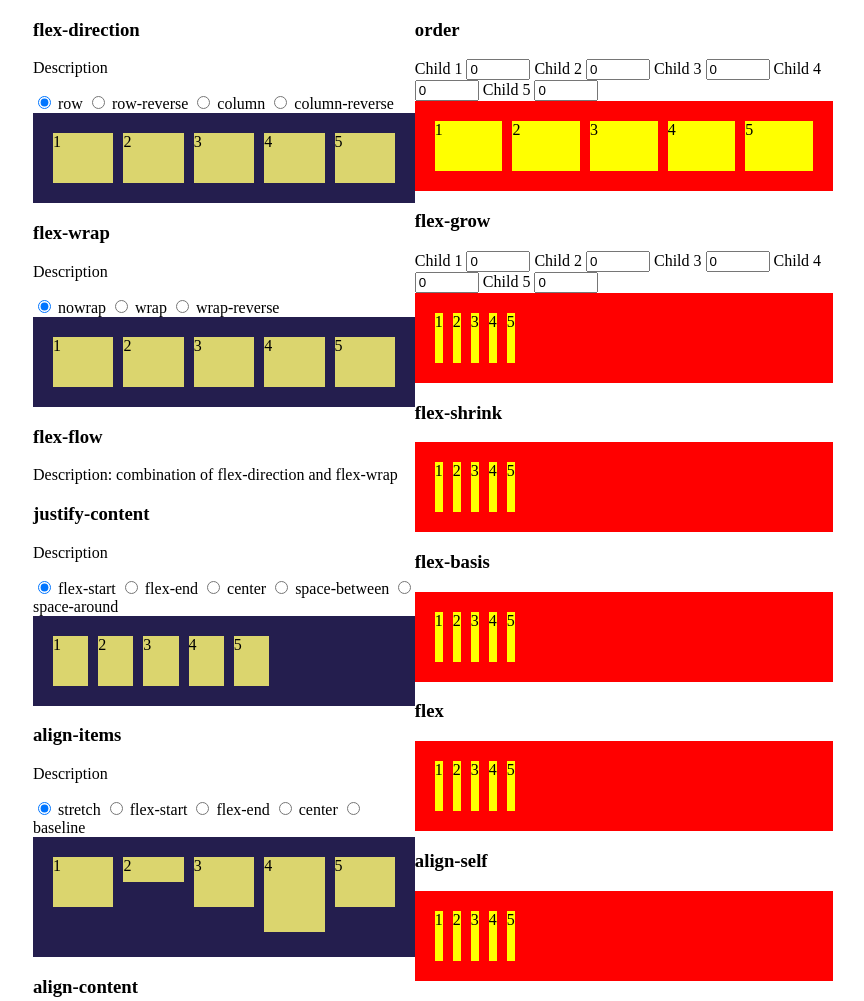
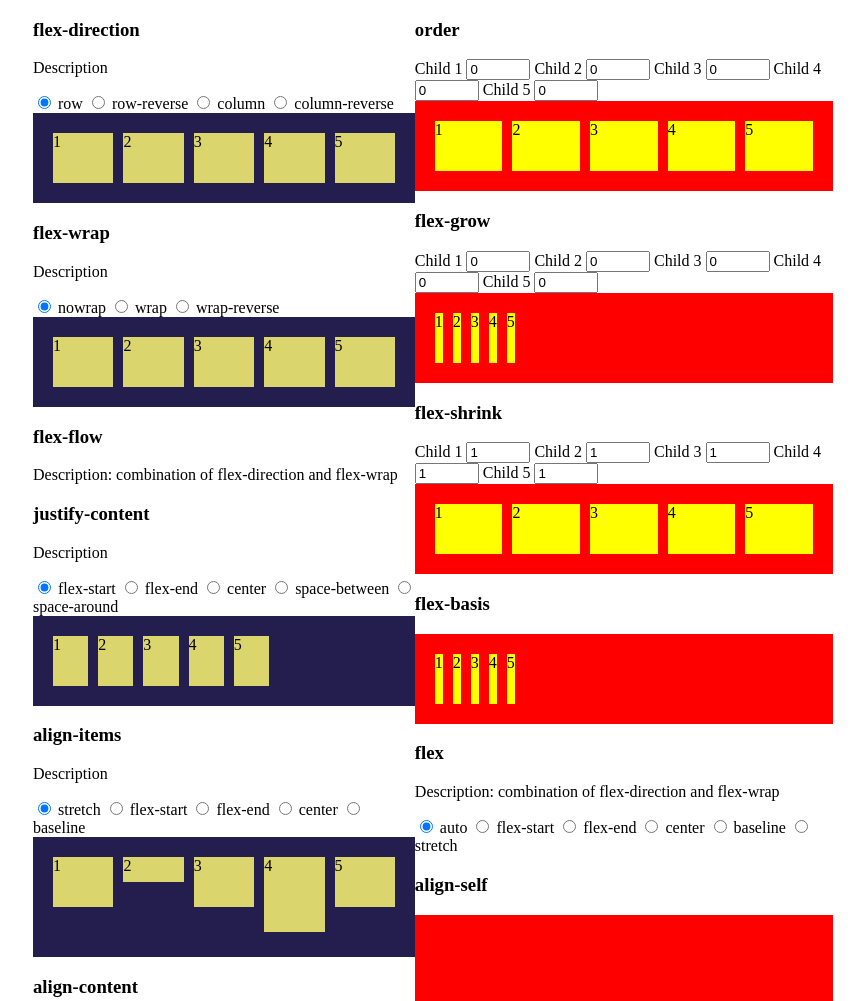
Before and after one commit to shawnthetaylor/flexbox, a plain HTML site: page index.html in a window 1280 px wide. Shown: the top 1001 px of the page, without its empty margins (207-1071 px from the left). Drawn offline with Linux system fonts and the light colour scheme.

Commit message:
Added more examples for children of flex containers

```diff
--- a/flexbox.js
+++ b/flexbox.js
@@ -27,3 +27,24 @@ function updateChildFlexGrow(e) {
 flexGrow.forEach(input => {
   input.addEventListener('change', updateChildFlexGrow);
 });
+
+const flexShrink = document.querySelectorAll('.children .flex-shrink input[type="number"]');
+
+function updateChildFlexShrink(e) {
+  document.documentElement.style.setProperty(`--flex-shrink-c${this.dataset.child}`, parseInt(this.value));
+}
+
+flexShrink.forEach(input => {
+  input.addEventListener('change', updateChildFlexShrink);
+});
+
+const alignSelf = document.querySelectorAll('.children .align-self input[type="radio"]');
+console.log(alignSelf);
+
+function updateAlignSelf(e) {
+  document.documentElement.style.setProperty('--align-self-c3', this.value);
+}
+
+alignSelf.forEach(input => {
+  input.addEventListener('change', updateAlignSelf);
+});
--- a/index.html
+++ b/index.html
@@ -227,8 +227,28 @@
             <li>5</li>
           </ul>
         </div>
-        <h3>flex-shrink</h3>
-        <div class='demo'>
+        <div class='demo flex-shrink'>
+          <h3>flex-shrink</h3>
+          <label>
+            Child 1
+            <input type='number' data-child='1' value='1' min='0' max='100'>
+          </label>
+          <label>
+            Child 2
+            <input type='number' data-child='2' value='1' min='0' max='100'>
+          </label>
+          <label>
+            Child 3
+            <input type='number' data-child='3' value='1' min='0' max='100'>
+          </label>
+          <label>
+            Child 4
+            <input type='number' data-child='4' value='1' min='0' max='100'>
+          </label>
+          <label>
+            Child 5
+            <input type='number' data-child='5' value='1' min='0' max='100'>
+          </label>
           <ul>
             <li>1</li>
             <li>2</li>
@@ -237,8 +257,8 @@
             <li>5</li>
           </ul>
         </div>
-        <h3>flex-basis</h3>
         <div class='demo'>
+          <h3>flex-basis</h3>
           <ul>
             <li>1</li>
             <li>2</li>
@@ -247,18 +267,36 @@
             <li>5</li>
           </ul>
         </div>
-        <h3>flex</h3>
         <div class='demo'>
-          <ul>
-            <li>1</li>
-            <li>2</li>
-            <li>3</li>
-            <li>4</li>
-            <li>5</li>
-          </ul>
+          <h3>flex</h3>
+          <p>Description: combination of flex-direction and flex-wrap</p>
         </div>
-        <h3>align-self</h3>
-        <div class='demo'>
+        <div class='demo align-self'>
+          <label>
+            <input type='radio' data-rule='align-self' value='auto' name='align-s' checked>
+           auto
+          </label>
+          <label>
+            <input type='radio' data-rule='align-self' value='flex-start' name='align-s'>
+            flex-start
+          </label>
+          <label>
+            <input type='radio' data-rule='align-self' value='flex-end' name='align-s'>
+            flex-end
+          </label>
+          <label>
+            <input type='radio' data-rule='align-self' value='center' name='align-s'>
+            center
+          </label>
+          <label>
+            <input type='radio' data-rule='align-self' value='baseline' name='align-s'>
+            baseline
+          </label>
+          <label>
+            <input type='radio' data-rule='align-self' value='stretch' name='align-s'>
+            stretch
+          </label>
+          <h3>align-self</h3>
           <ul>
             <li>1</li>
             <li>2</li>
@@ -268,6 +306,7 @@
           </ul>
         </div>
       </div>
+
     </section>
     <script type='text/javascript' src='./flexbox.js'></script>
   </body>
--- a/styles.css
+++ b/styles.css
@@ -16,6 +16,14 @@
   --flex-grow-c3: 0;
   --flex-grow-c4: 0;
   --flex-grow-c5: 0;
+
+  --flex-shrink-c1: 1;
+  --flex-shrink-c2: 1;
+  --flex-shrink-c3: 1;
+  --flex-shrink-c4: 1;
+  --flex-shrink-c5: 1;
+
+  --align-self-c3: auto;
 }
 
 * {
@@ -148,3 +156,36 @@ li {
 .flex-grow ul > li:nth-child(5) {
   flex-grow: var(--flex-grow-c5);
 }
+
+.flex-shrink li {
+  height: 50px;
+  width: 20%;
+}
+.flex-shrink ul > li:nth-child(1) {
+  flex-shrink: var(--flex-shrink-c1);
+}
+.flex-srhink ul > li:nth-child(2) {
+  flex-shrink: var(--flex-shrink-c2);
+}
+.flex-shrink ul > li:nth-child(3) {
+  flex-shrink: var(--flex-shrink-c3);
+}
+.flex-shrink ul > li:nth-child(4) {
+  flex-shrink: var(--flex-shrink-c4);
+}
+.flex-shrink ul > li:nth-child(5) {
+  flex-shrink: var(--flex-shrink-c5);
+}
+
+.align-self ul {
+  align-items: center;
+  min-height: 300px;
+}
+
+.align-self li {
+  flex-grow: 1;
+}
+
+.align-self ul > li:nth-child(3) {
+  align-self: var(--align-self-c3);
+}
```
